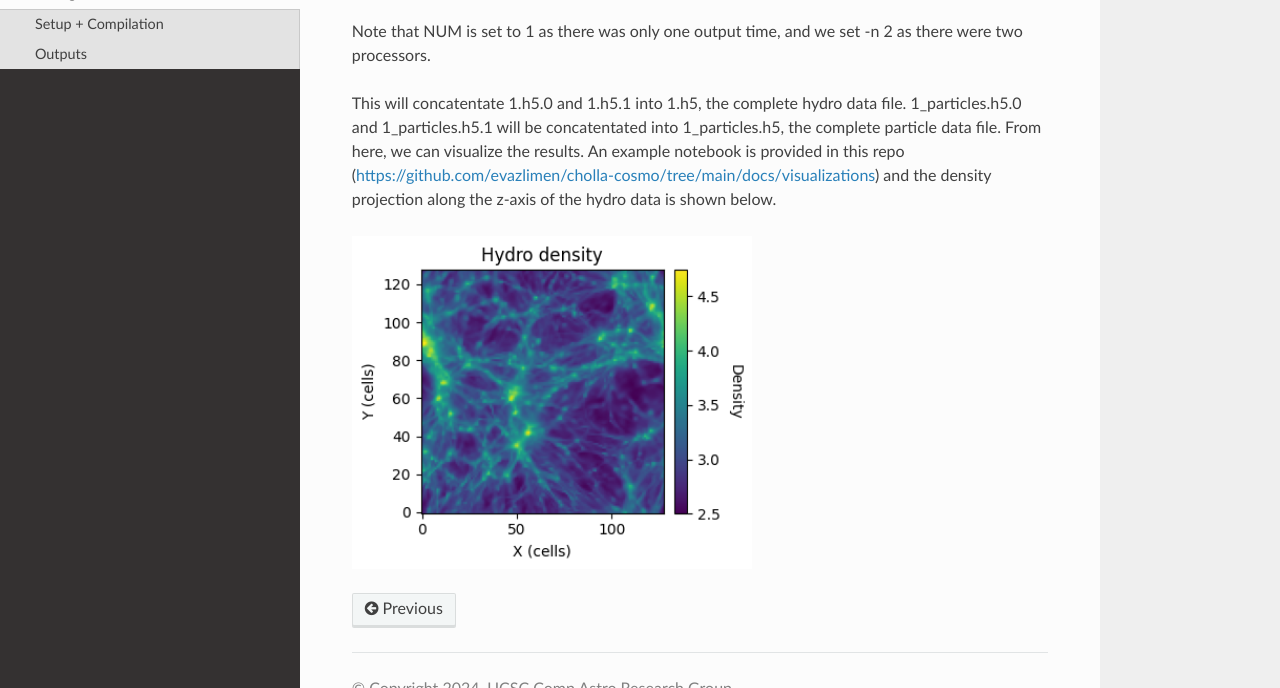
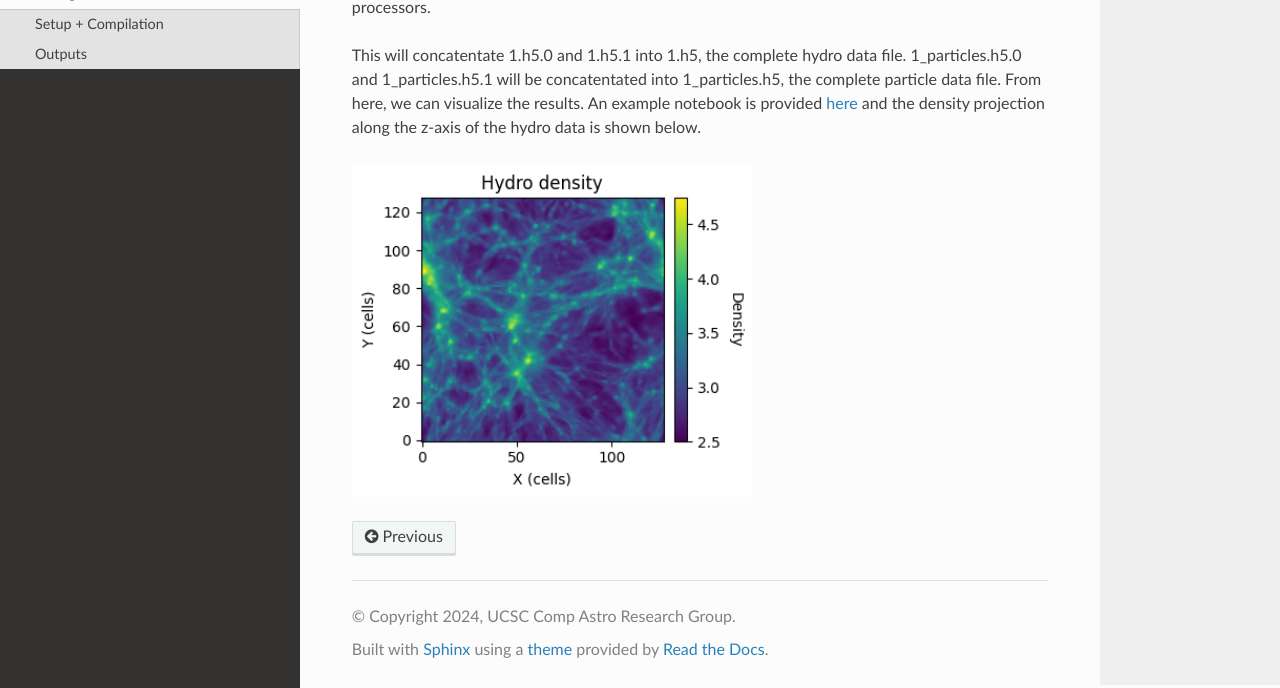
Before and after one commit to evazlimen/cholla-cosmo, a Sphinx documentation site: the page built from docs/source/lux_test_calculation.rst, in a window 1280 px wide and 900 px high, scrolled down 3020 px, cut to the strip 212-900 px from the top of the window. Built offline with Sphinx 7.4.7 and the Read the Docs theme 2.0.0, drawn with Linux system fonts in a browser that asks for light colours; some of the changed text lies outside the part shown.

Commit message:
Update lux_test_calculation.rst

```diff
--- a/docs/source/lux_test_calculation.rst
+++ b/docs/source/lux_test_calculation.rst
@@ -47,7 +47,7 @@ In the run/ directory:
   :language: text
 
 
-If the path for scale_outputs_file and UVB_rates_file is not working, there is a copy of the input directory in which these files are located in this repo: https://github.com/evazlimen/cholla-cosmo/tree/main/docs/setup_files/input.
+If the path for scale_outputs_file and UVB_rates_file is not working, there is a copy of the input directory in which these files are located `here <https://github.com/evazlimen/cholla-cosmo/tree/main/docs/setup_files/input>`_.
 
 9. Link the executable (still within the /run directory): ``ln -s /path-to-cholla/cholla/bin/cholla.cosmology.lux``
 
@@ -80,7 +80,7 @@ concat_h5.sbatch is provided below and also included in ``cholla-cosmo/docs/visu
 
 Note that NUM is set to 1 as there was only one output time, and we set -n 2 as there were two processors.
 
-This will concatentate 1.h5.0 and 1.h5.1 into 1.h5, the complete hydro data file. 1_particles.h5.0 and 1_particles.h5.1 will be concatentated into 1_particles.h5, the complete particle data file. From here, we can visualize the results. An example notebook is provided in this repo (https://github.com/evazlimen/cholla-cosmo/tree/main/docs/visualizations) and the density projection along the z-axis of the hydro data is shown below.
+This will concatentate 1.h5.0 and 1.h5.1 into 1.h5, the complete hydro data file. 1_particles.h5.0 and 1_particles.h5.1 will be concatentated into 1_particles.h5, the complete particle data file. From here, we can visualize the results. An example notebook is provided `here <https://github.com/evazlimen/cholla-cosmo/tree/main/docs/visualizations>`_ and the density projection along the z-axis of the hydro data is shown below.
 
 .. image:: ../visualizations/hydro_density.png
   :width: 400
```
Also changed, not shown: other parts of docs/source/lux_test_calculation.rst (+1 -1 lines).
